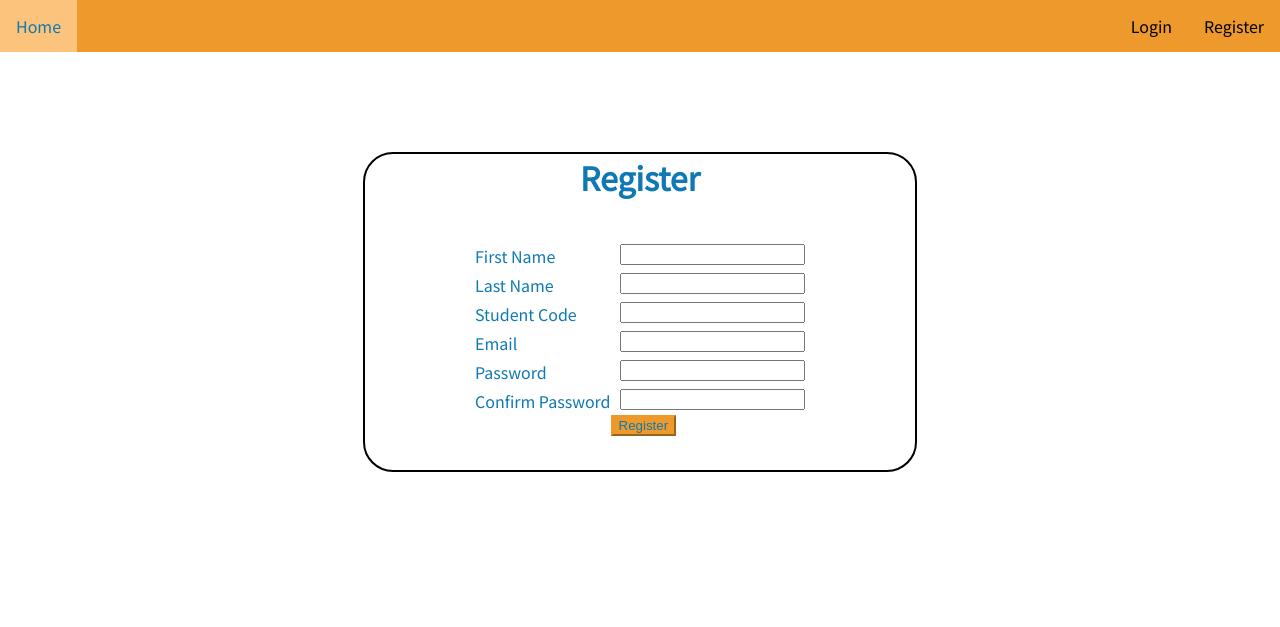
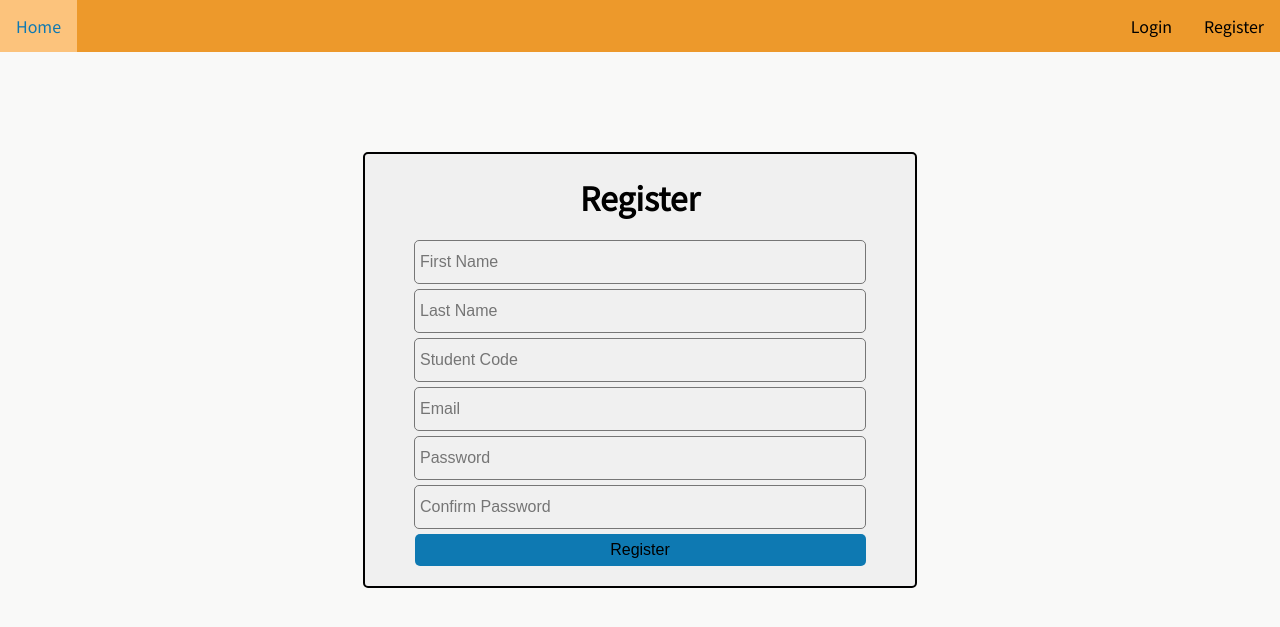
Before and after one commit to jackiejone/AttendanceProject, a Flask app: page /register in a window 1280 px wide. Shown: the top 627 px of the page. Run offline with Flask 2, Linux system fonts and the light colour scheme; some libraries are stand-ins or nearby versions.

Commit message:
Re-styled register from to match login form

```diff
--- a/attendanceproject/forms.py
+++ b/attendanceproject/forms.py
@@ -11,24 +11,33 @@ def int_check(form, field):
 class RegisterForm(FlaskForm):
     fname = StringField('First Name',
                         validators=[Length(min=1, max=20),
-                                    InputRequired(message='Input Requried')])
+                                    InputRequired(message='Input Requried')],
+                        render_kw={"placeholder": "First Name"})
     lname = StringField('Last Name',
                         validators=[Length(min=1, max=20),
-                                    InputRequired(message='Input Requried')])
+                                    InputRequired(message='Input Requried')],
+                        render_kw={"placeholder": "Last Name"})
     std_code = StringField('Student Code',
                            validators=[InputRequired(message='Input Required'),
-                                       Length(min=5, max=6), int_check])
+                                       Length(min=5, max=6, message='Student Code can only be 5 or 6 characters long'),
+                                       int_check],
+                           render_kw={"placeholder": "Student Code"})
     email = StringField('Email', validators=[InputRequired(message='Input Required'),
-                                             Email(message='Invalid Email Address')])
+                                             Email(message='Invalid Email Address')],
+                        render_kw={"placeholder": "Email"})
     password = PasswordField('Password', validators=[InputRequired(message='Input Required'),
-                             Length(min=4)])
+                             Length(min=4)],
+                             render_kw={"placeholder": "Password"})
     confirm_password = PasswordField('Confirm Password', validators=[InputRequired(message='Input Required'),
-                             Length(min=4), EqualTo('password', message='Passwords Did not match')])
+                             Length(min=4), EqualTo('password', message='Passwords Did not match')],
+                                    render_kw={"placeholder": "Confirm Password"})
     submit = SubmitField('Register')
 
 class LoginForm(FlaskForm):
     email = StringField('Email', validators=[InputRequired(message='Input Required'),
-                                             Email(message='Invalid Email Address')])
+                                             Email(message='Invalid Email Address')],
+                        render_kw={"placeholder": "Email"})
     password = PasswordField('Password', validators=[InputRequired(message='Input Required'),
-                             Length(min=4)])
+                             Length(min=4)],
+                             render_kw={"placeholder": "Password"})
     submit = SubmitField('Login')
--- a/attendanceproject/static/style.css
+++ b/attendanceproject/static/style.css
@@ -1,10 +1,12 @@
 :root{
   --main: #ed992b;
-	--headings: #0E79B2;
+  --headings: #0E79B2;
+  --errors: #C12E47;
 }
 
 html {
   font-family: 'Noto Sans JP', sans-serif;
+  background-color: rgb(249, 249, 248);
 }
 
 body {
@@ -13,6 +15,7 @@ body {
     margin-right: auto;
 }
 
+/* Navigation Bar */
 #nav ul{
     list-style-type: none;
     position: fixed;
@@ -45,69 +48,89 @@ body {
     background-color: #fcc37c;
     color: var(--headings);
   }
+/* Navigation Bar End */
 
 #wrapper {
     margin-top: 152px;
     width: 90%;
     margin-left: auto;
     margin-right: auto;
-    text-align: center;
 }
+
 
 #flashes {
   list-style: none;
-  color: red;
+  color: var(--errors);
   width: auto;
   text-align: center;
   min-width: 550px
 }
 
-#macro {
+/* Form Fields */
+#field {
   margin-top: 5px;
+  font-size: 1.2rem;
 }
 
-.register {
+#field input {
+  width: 80%;
+  height: 2rem;
+  font-size: 1rem;
+  border-radius: 5px;
+  border-style: solid;
+  border-width: 1px;
+  padding: 5px;
+  background-color: rgb(240, 240, 240);
+
+}
+/* Form Fields End*/
+
+/* register-login Page */
+.register-login {
+  text-align: center;
   width: 550px;
   border-style: solid;
   border-color: black;
   border-width: 2px;
-  border-radius: 30px;
+  border-radius: 5px;
   margin-left: auto;
   margin-right: auto;
+  background-color: rgb(240, 240, 240);
 }
 
-.register h1 {
-  margin-top: 0;
+.register-login h1 {
+  margin-top: 20px;
   margin-bottom: 20px;
-  color: var(--headings);
+  font-size: 2rem;
 }
 
-.register form {
-  min-height: 250px;
-}
-
-.register label {
-  float: left;
-  margin-left: 20%;
-  margin-bottom: 0px;
-  color: var(--headings);
-}
-
-.register input {
-  float: right;
-  margin-right: 20%;
-  margin-bottom: 0px;
-}
-
-.submit {
-  float: left;
+.register-login form {
+  margin-bottom: 20px;
 }
 
 .submit input {
-  margin-left: auto;
-  margin-right: auto;
+  color: black;
+  background-color: var(--headings);
+  border: 0;
+  font-size: 1rem;
+  border-radius: 5px;
+  padding-top: 5px;
+  padding-bottom: 5px;
+  padding-left: 0;
+  padding-right: 0;
+  cursor: pointer;
   margin-top: 5px;
-  background-color: var(--main);
-  border-color: var(--main);
-  color: var(--headings);
+  width: 82%;
+  height: 2rem;
 }
+
+.errors {
+  list-style-type: none;
+  font-size: 1rem;
+  color: var(--errors);
+  margin: 0;
+  text-align: center;
+  padding-inline-start: 0;
+}
+
+/* register-login Page End */
--- a/attendanceproject/templates/_formhelpers.html
+++ b/attendanceproject/templates/_formhelpers.html
@@ -1,6 +1,6 @@
 <!-- Macro for rendering form fields -->
 {% macro render_field(field) %}
-  <div id='macro'>
+  <div id='field'>
     {% if field.errors %}
       <ul class=errors>
         {% for error in field.errors %}
@@ -8,8 +8,6 @@
         {% endfor %}
       </ul>
     {% endif %}
-    <br>
-    {{ field.label }}
     {{ field(**kwargs)|safe }}
   </div>
 {% endmacro %}
--- a/attendanceproject/templates/login.html
+++ b/attendanceproject/templates/login.html
@@ -1,6 +1,6 @@
 {% extends "layout.html" %}
 {% block content %}
-    <div class='login'>
+    <div class='register-login'>
         <h1>Login</h1>
 
         <!-- Form for logging in -->
--- a/attendanceproject/templates/register.html
+++ b/attendanceproject/templates/register.html
@@ -1,6 +1,6 @@
 {% extends "layout.html" %}
 {% block content %}
-    <div class='register'>
+    <div class='register-login'>
         <h1>Register</h1>
 
         <!-- Form for registering -->
```
